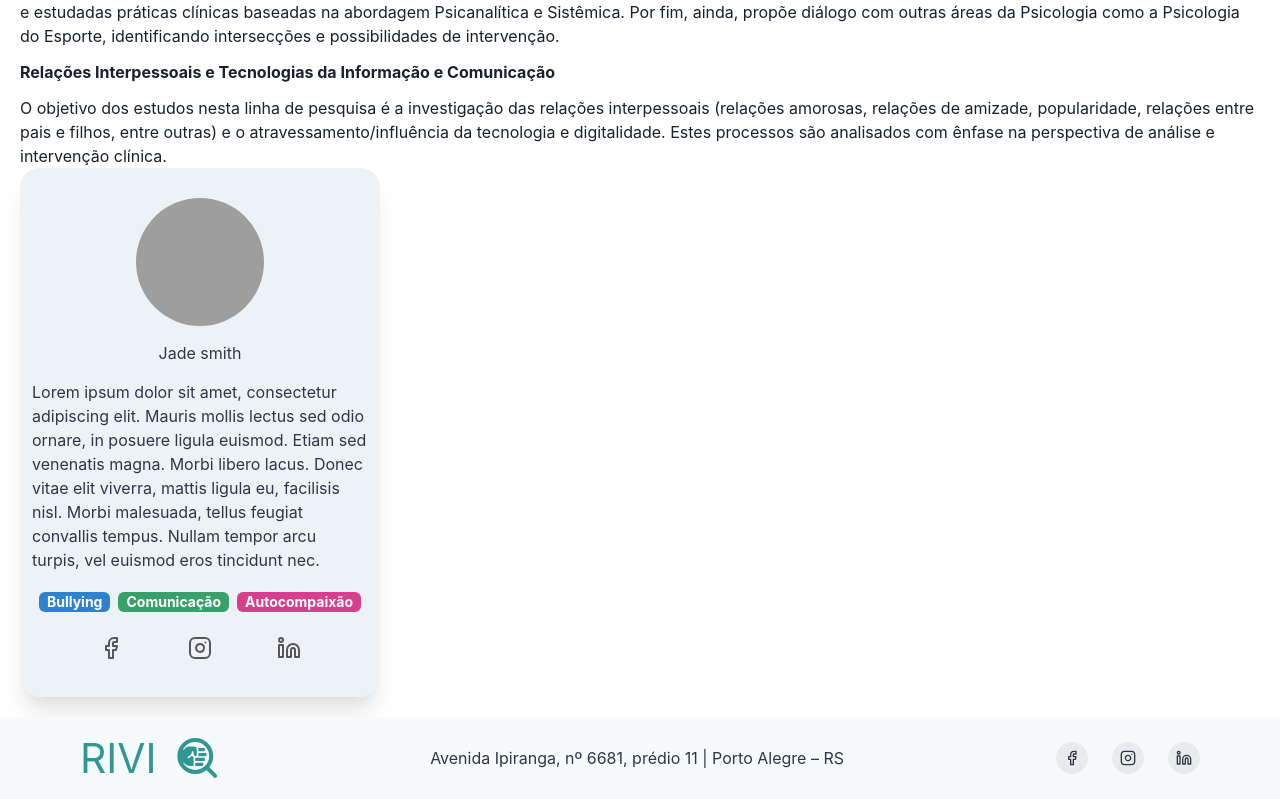
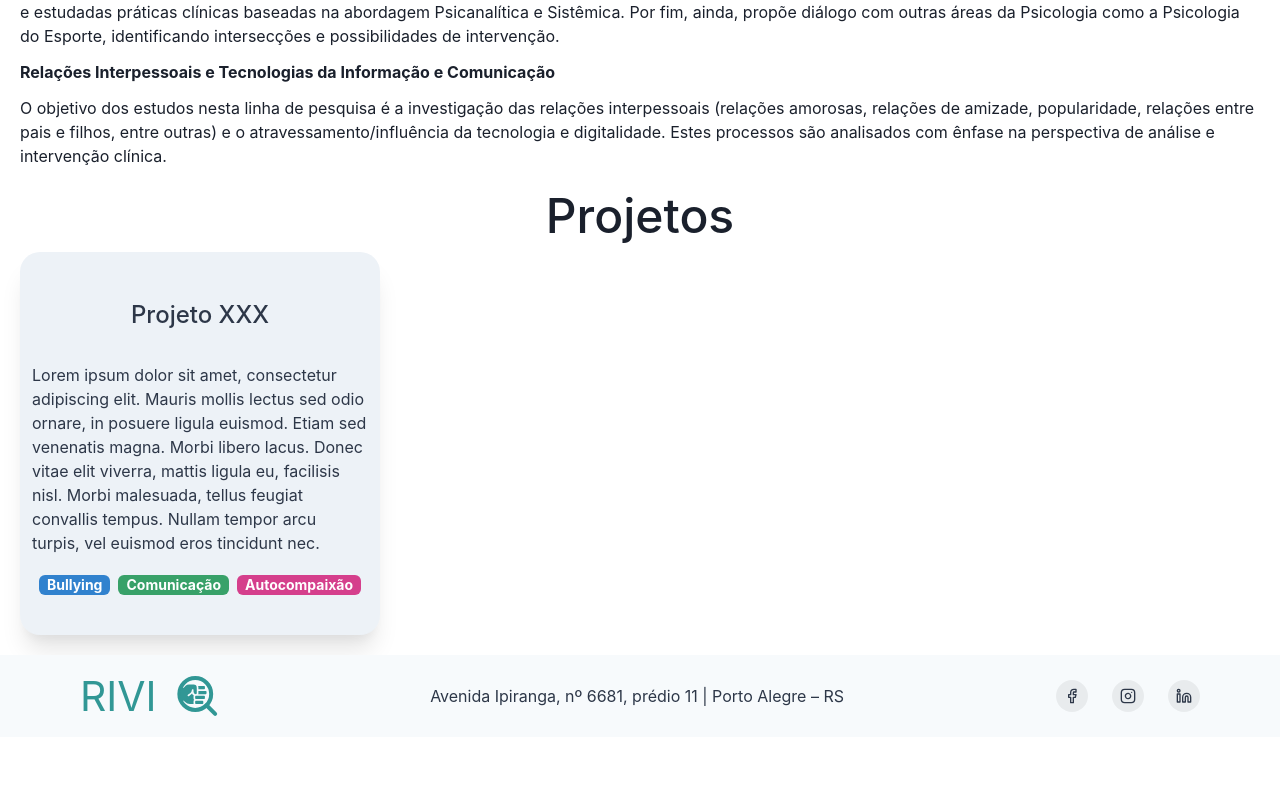
Before and after one commit to ages-rivi/rivi-frontend-js, a Next.js app: page /projetos in a window 1280 px wide. Shown: the part 351-1150 px from the top of the page. After the commit the page ends 1088 px from the top, so only its background shows below. Built offline with nearby package versions, Linux system fonts and the light colour scheme; grey boxes are pictures that could not be loaded.

Commit message:
Novo componente 'projectCard'

```diff
--- /dev/null
+++ b/src/components/ProjectCard/index.tsx
@@ -0,0 +1,91 @@
+import { Box, Flex, HStack, Tag, Text } from '@chakra-ui/react';
+
+interface Project {
+  titulo: string;
+  description?: string;
+  tags?: Array<Tags>;
+}
+
+interface Tags {
+  titulo: string;
+  color: string;
+}
+
+interface SocialMedia {
+  icon: string;
+  href: string;
+}
+
+const Project: Project = {
+  titulo: 'Projeto XXX',
+  description:
+    'Lorem ipsum dolor sit amet, consectetur adipiscing elit. Mauris mollis lectus sed odio ornare, in posuere ligula euismod. Etiam sed venenatis magna. Morbi libero lacus. Donec vitae elit viverra, mattis ligula eu, facilisis nisl. Morbi malesuada, tellus feugiat convallis tempus. Nullam tempor arcu turpis, vel euismod eros tincidunt nec.',
+  tags: [
+    {
+      titulo: 'Bullying',
+      color: 'blue',
+    },
+    {
+      titulo: 'Comunicação',
+      color: 'green',
+    },
+    {
+      titulo: 'Autocompaixão',
+      color: 'pink',
+    },
+  ],
+};
+
+function TagsStack(): JSX.Element {
+  if (!Project.tags) {
+    return <Box />;
+  }
+
+  return (
+    <HStack direction="row" justify="center" paddingBottom="24px">
+      {Project.tags.map((sm) => {
+        return (
+          <Tag
+            size="sm"
+            variant="solid"
+            colorScheme={sm.color}
+            fontSize="sm"
+            fontWeight="bold"
+          >
+            {sm.titulo}
+          </Tag>
+        );
+      })}
+    </HStack>
+  );
+}
+
+export default function ProjectItem(): JSX.Element {
+  return (
+    <Box
+      borderBottom={1}
+      p="12px"
+      width="360px"
+      borderStyle="solid"
+      borderColor="gray.100"
+      borderRadius="20"
+      shadow="xl"
+      bg="gray.100"
+    >
+      <Flex
+        color="gray.700"
+        direction="column"
+        py="3px"
+        align="center"
+        maxW="300.px"
+        m="auto"
+      >
+        <Text py="30px" fontWeight="medium" fontSize="2xl">
+          {Project.titulo}
+        </Text>
+        <Text paddingBottom="20px">{Project.description}</Text>
+        <TagsStack />
+      </Flex>
+    </Box>
+  );
+}
--- a/src/pages/projetos.tsx
+++ b/src/pages/projetos.tsx
@@ -1,9 +1,9 @@
 import { Flex, Text } from '@chakra-ui/react';
-import ResearcherItem from '@components/ResearcherCard';
+import ProjectItem from '@components/ProjectCard';
 
-//ToDo: projetos
+// ToDo: projetos
 
-function Grupo(): JSX.Element {
+function Projetos(): JSX.Element {
   return (
     <Flex direction="column" p="5">
       <Flex direction="column" maxW="1330px" w="full" margin="auto" gap="3">
@@ -44,10 +44,13 @@ function Grupo(): JSX.Element {
           processos são analisados com ênfase na perspectiva de análise e
           intervenção clínica.
         </Text>
+        <Text textAlign="center" fontWeight="medium" fontSize="5xl">
+          Projetos
+        </Text>
       </Flex>
-      <ResearcherItem />
+      <ProjectItem />
     </Flex>
   );
 }
 
-export default Grupo;
+export default Projetos;
```
